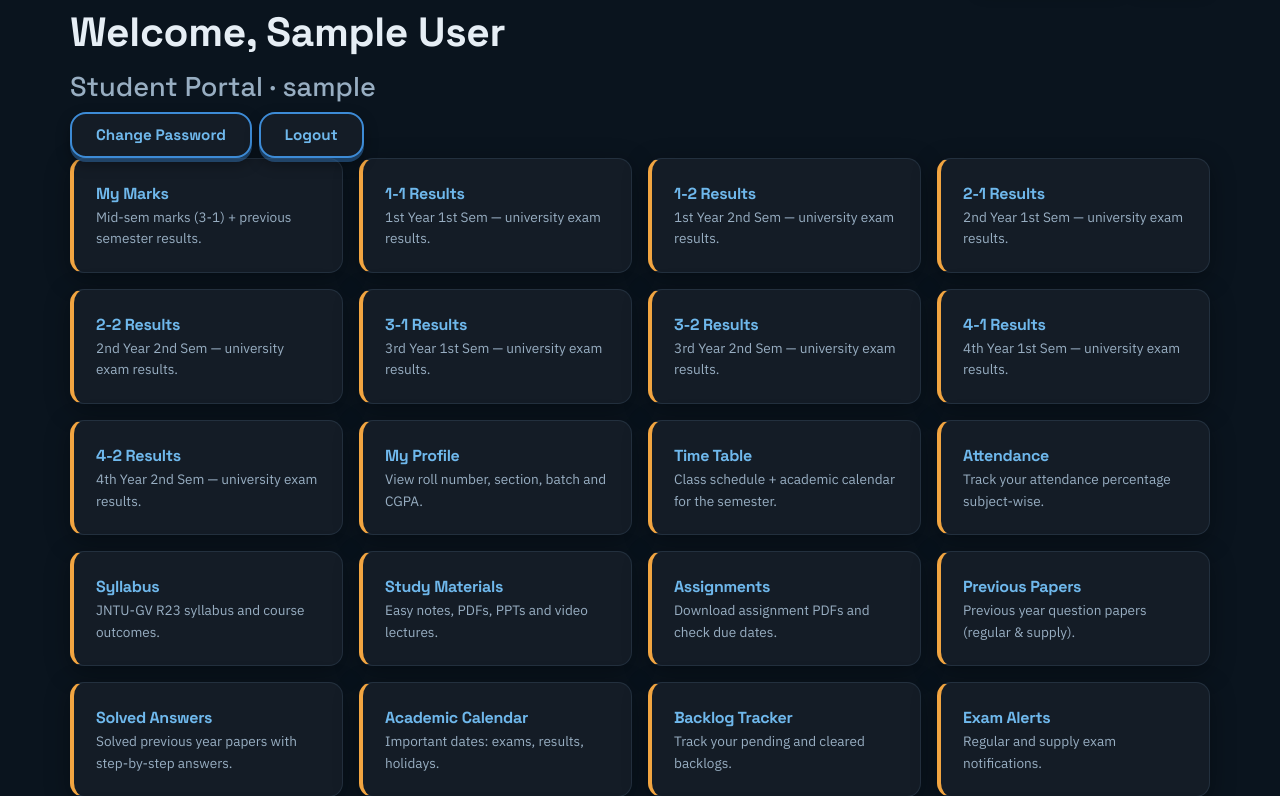
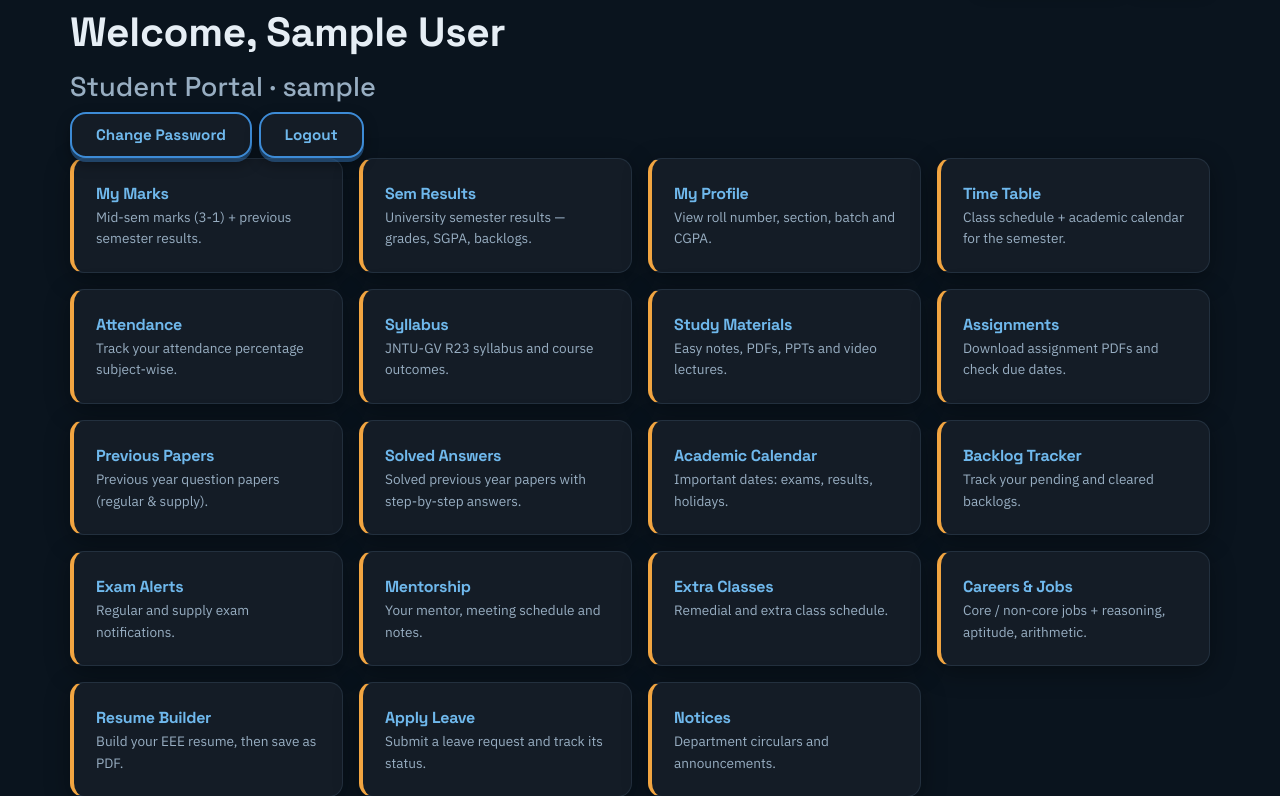
Before and after one commit to Daemon-018/ssce-eee-portal, a Flask app: page /dashboard in a window 1280 px wide. Shown: the part 62-858 px from the top of the page. Run offline with Flask 3, Linux system fonts and the light colour scheme; the visitor is signed in with stand-in values (Sample User, id 1); data comes from the database, SQL or seed files in the repository.

Commit message:
refactor: single 'Sem Results' card on dashboard -> sem picker page -> detail. LE skips 1-1/1-2.

```diff
--- a/app.py
+++ b/app.py
@@ -970,6 +970,22 @@ SEM_LABELS = {
 }
 
 
+@app.route("/results")
+@login_required()
+def sem_results_index():
+    role = session.get("role")
+    entry = ""
+    if role == "student":
+        db = get_db_conn()
+        me = db.execute("SELECT entry FROM users WHERE username=?",
+                        (session.get("username"),)).fetchone()
+        entry = me["entry"] if me and me["entry"] else "regular"
+    # LE students skip 1-1 and 1-2
+    show_sems = [s for s in VALID_SEMS if entry != "le" or s not in ("1-1", "1-2")]
+    return render_template("sem_results_index.html", show_sems=show_sems,
+                           sem_labels=SEM_LABELS, role=role)
+
+
 @app.route("/results/<sem>")
 @login_required()
 def sem_results(sem):
--- a/templates/dashboard.html
+++ b/templates/dashboard.html
@@ -17,31 +17,8 @@
       <a class="card dash-card" href="{{ url_for('marks') }}">
         <h3>My Marks</h3><p>Mid-sem marks (3-1) + previous semester results.</p>
       </a>
-      {% if entry != 'le' %}
-      <a class="card dash-card" href="{{ url_for('sem_results', sem='1-1') }}">
-        <h3>1-1 Results</h3><p>1st Year 1st Sem — university exam results.</p>
-      </a>
-      <a class="card dash-card" href="{{ url_for('sem_results', sem='1-2') }}">
-        <h3>1-2 Results</h3><p>1st Year 2nd Sem — university exam results.</p>
-      </a>
-      {% endif %}
-      <a class="card dash-card" href="{{ url_for('sem_results', sem='2-1') }}">
-        <h3>2-1 Results</h3><p>2nd Year 1st Sem — university exam results.</p>
-      </a>
-      <a class="card dash-card" href="{{ url_for('sem_results', sem='2-2') }}">
-        <h3>2-2 Results</h3><p>2nd Year 2nd Sem — university exam results.</p>
-      </a>
-      <a class="card dash-card" href="{{ url_for('sem_results', sem='3-1') }}">
-        <h3>3-1 Results</h3><p>3rd Year 1st Sem — university exam results.</p>
-      </a>
-      <a class="card dash-card" href="{{ url_for('sem_results', sem='3-2') }}">
-        <h3>3-2 Results</h3><p>3rd Year 2nd Sem — university exam results.</p>
-      </a>
-      <a class="card dash-card" href="{{ url_for('sem_results', sem='4-1') }}">
-        <h3>4-1 Results</h3><p>4th Year 1st Sem — university exam results.</p>
-      </a>
-      <a class="card dash-card" href="{{ url_for('sem_results', sem='4-2') }}">
-        <h3>4-2 Results</h3><p>4th Year 2nd Sem — university exam results.</p>
+      <a class="card dash-card" href="{{ url_for('sem_results_index') }}">
+        <h3>Sem Results</h3><p>University semester results — grades, SGPA, backlogs.</p>
       </a>
       <a class="card dash-card" href="{{ url_for('profile') }}">
         <h3>My Profile</h3><p>View roll number, section, batch and CGPA.</p>
@@ -107,29 +84,8 @@
       <a class="card dash-card" href="{{ url_for('fac_performance') }}">
         <h3>Performance Analysis</h3><p>Pass / fail, strengths &amp; weaknesses per student.</p>
       </a>
-      <a class="card dash-card" href="{{ url_for('sem_results', sem='1-1') }}">
-        <h3>1-1 Results</h3><p>View all students' university exam results — 1st Year 1st Sem.</p>
-      </a>
-      <a class="card dash-card" href="{{ url_for('sem_results', sem='1-2') }}">
-        <h3>1-2 Results</h3><p>1st Year 2nd Sem — university exam results.</p>
-      </a>
-      <a class="card dash-card" href="{{ url_for('sem_results', sem='2-1') }}">
-        <h3>2-1 Results</h3><p>2nd Year 1st Sem — university exam results.</p>
-      </a>
-      <a class="card dash-card" href="{{ url_for('sem_results', sem='2-2') }}">
-        <h3>2-2 Results</h3><p>2nd Year 2nd Sem — university exam results.</p>
-      </a>
-      <a class="card dash-card" href="{{ url_for('sem_results', sem='3-1') }}">
-        <h3>3-1 Results</h3><p>3rd Year 1st Sem — university exam results.</p>
-      </a>
-      <a class="card dash-card" href="{{ url_for('sem_results', sem='3-2') }}">
-        <h3>3-2 Results</h3><p>3rd Year 2nd Sem — university exam results.</p>
-      </a>
-      <a class="card dash-card" href="{{ url_for('sem_results', sem='4-1') }}">
-        <h3>4-1 Results</h3><p>4th Year 1st Sem — university exam results.</p>
-      </a>
-      <a class="card dash-card" href="{{ url_for('sem_results', sem='4-2') }}">
-        <h3>4-2 Results</h3><p>4th Year 2nd Sem — university exam results.</p>
+      <a class="card dash-card" href="{{ url_for('sem_results_index') }}">
+        <h3>Sem Results</h3><p>View all students' university semester results.</p>
       </a>
       <a class="card dash-card" href="{{ url_for('fac_syllabus_tracker') }}">
         <h3>Syllabus Tracker</h3><p>Unit-wise coverage status of every subject.</p>
--- a/templates/sem_results.html
+++ b/templates/sem_results.html
@@ -3,6 +3,7 @@
 {% block content %}
 <section class="page-section">
   <div class="container wide">
+    <p style="margin-bottom:8px"><a href="{{ url_for('sem_results_index') }}" style="color:#58a6ff">← Back to Sem Results</a></p>
     <h1>{{ sem_label }} — University Results</h1>
     <p class="muted">
       {% if role == 'student' %}
```
Also changed, not shown: templates/sem_results_index.html (added, +19 -0 lines).
